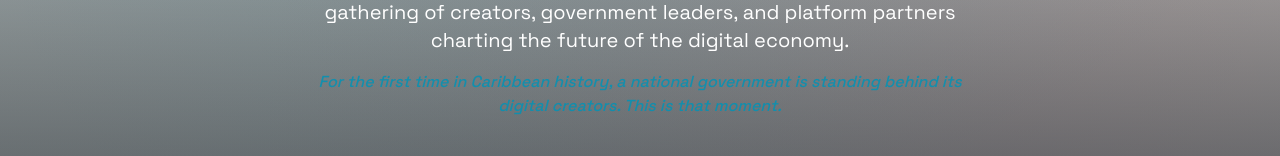
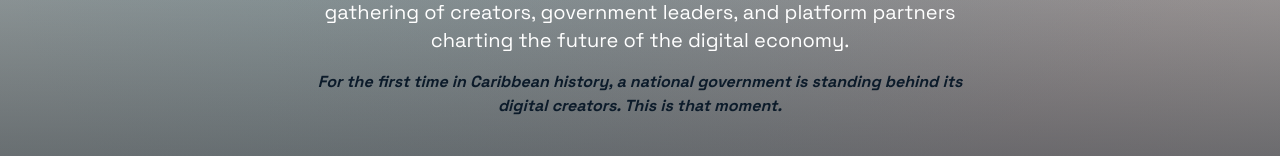
Before and after one commit to gmr0780/Bahamas-Creator-Economy, a Next.js app: page /event in a window 1280 px wide. Shown: the part 534-690 px from the top of the page. Built offline with nearby package versions, Linux system fonts and the light colour scheme; no server answers; the database is empty.

Commit message:
Fix event hero italic text: navy bold instead of aqua

```diff
--- a/src/app/event/page.tsx
+++ b/src/app/event/page.tsx
@@ -96,7 +96,7 @@ export default function EventPage() {
             gathering of creators, government leaders, and platform partners
             charting the future of the digital economy.
           </p>
-          <p className="mx-auto mt-4 max-w-2xl text-sm sm:text-base text-aqua/90 font-medium italic">
+          <p className="mx-auto mt-4 max-w-2xl text-sm sm:text-base text-navy font-bold italic">
             For the first time in Caribbean history, a national government is standing behind its digital creators. This is that moment.
           </p>
           <div className="mt-10">
```
